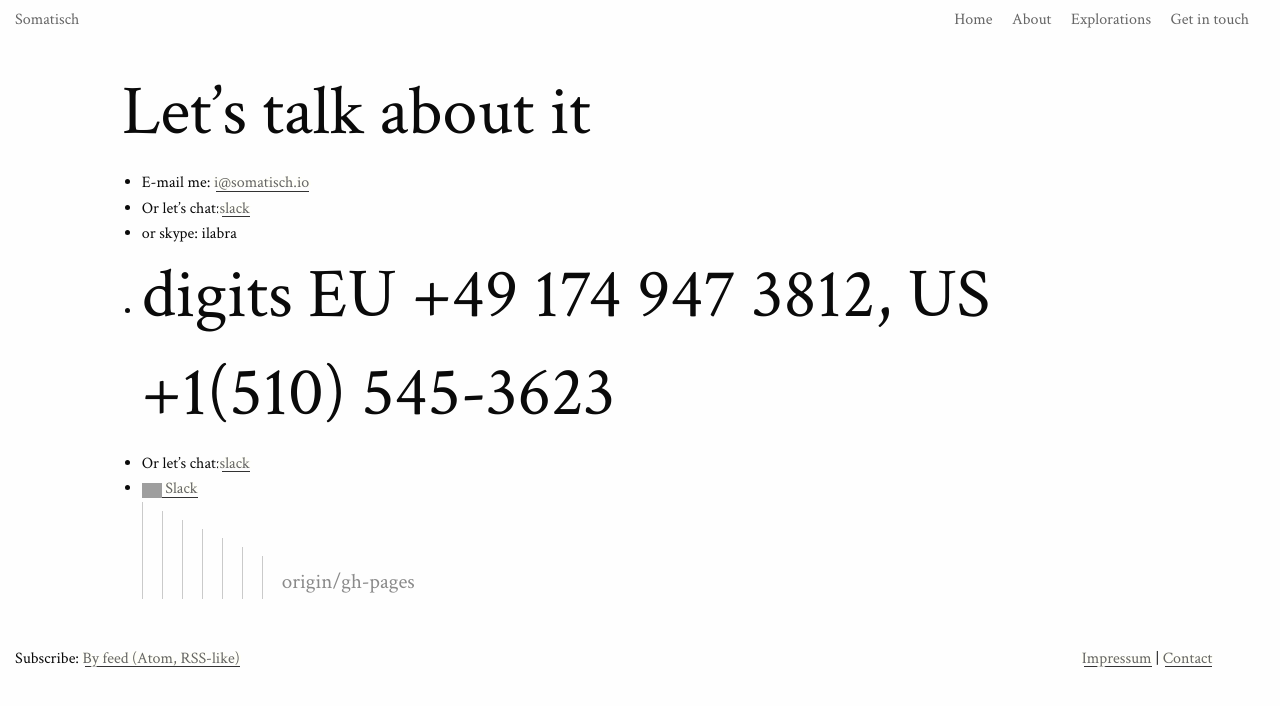
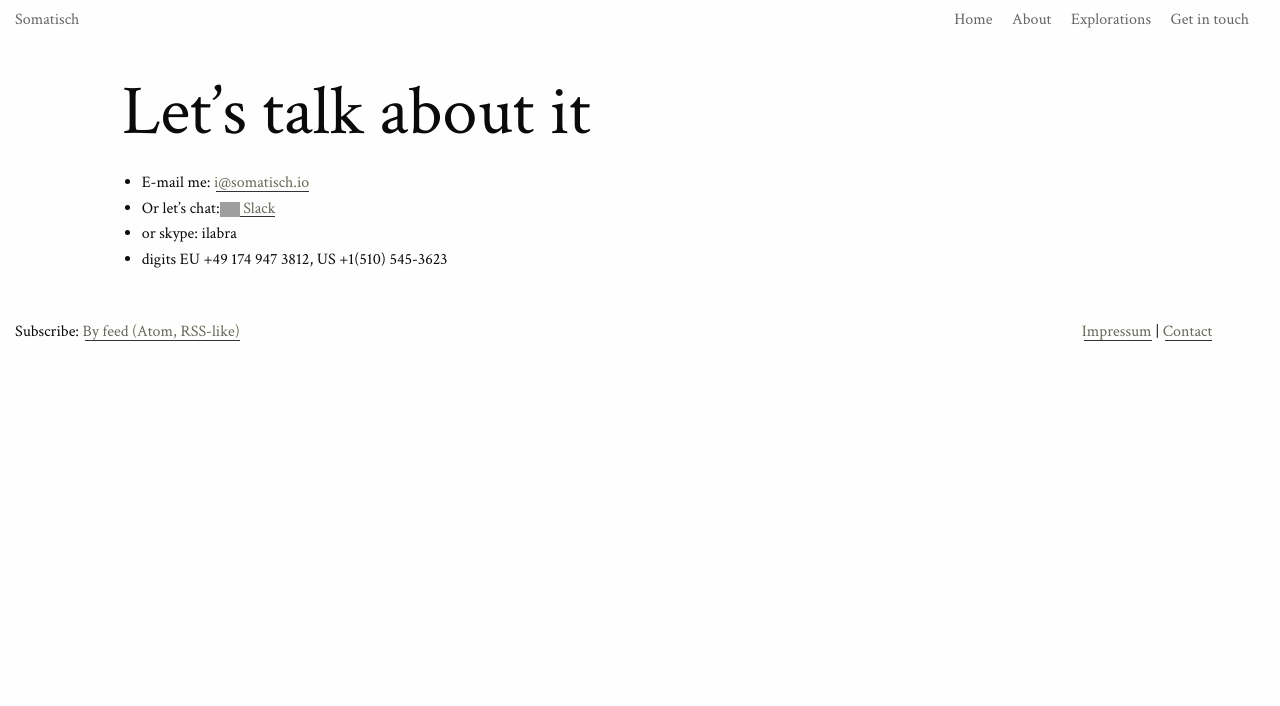
Before and after one commit to somatisch/somatisch-site, a Jekyll site: the page built from contact.md, in a window 1280 px wide. Shown: the top 706 px of the page. Built offline with Jekyll 4.4.1, drawn with Linux system fonts in a browser that asks for light colours; nearby versions of some CDN libraries; grey boxes are pictures that could not be loaded.

Commit message:
fixing contact page

```diff
--- a/contact.md
+++ b/contact.md
@@ -7,10 +7,6 @@ order: 5
 
 # Let's talk about it
 - E-mail me: <a href="mailto:i@somatisch.io">i@somatisch.io</a>
-- Or let's chat:[slack](https://somatisch.slack.com/messages/C4LJMVB7F)
+- Or let's chat:<a href="https://somatisch.slack.com/messages/C4LJMVB7F"><img src="https://assets.brandfolder.com/ubhnmsn4/original/Slack_Mark_Web.png" width="20" height="20" /> Slack</a>
 - or skype: ilabra
 -  digits EU +49 174 947 3812, US +1(510) 545-3623
-=======
-- Or let's chat:[slack](https://somatisch.slack.com/messages/C4LJMVB7F)
-- <a href="https://somatisch.slack.com/messages/C4LJMVB7F"><img src="https://assets.brandfolder.com/ubhnmsn4/original/Slack_Mark_Web.png" width="20" height="20" /> Slack</a>
->>>>>>> origin/gh-pages
```
